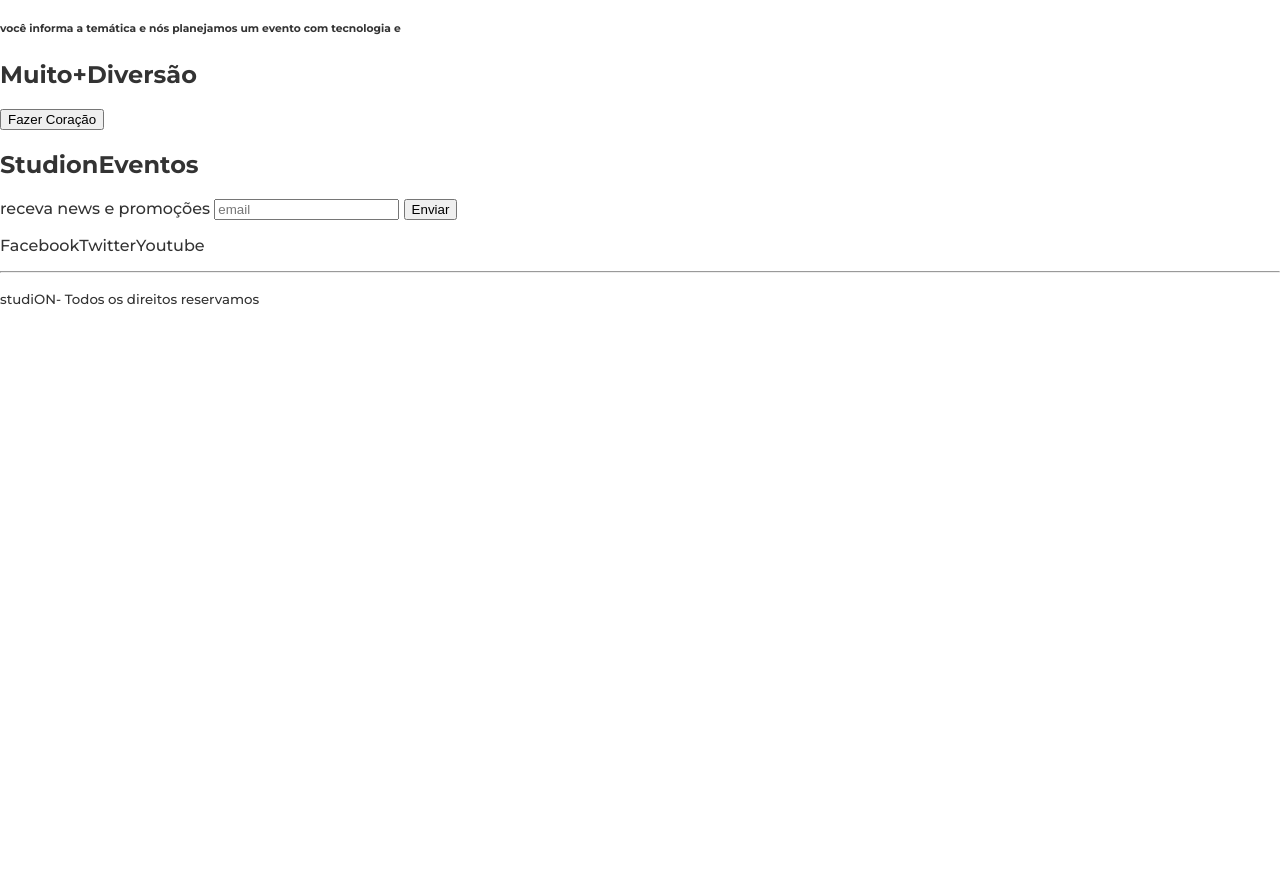
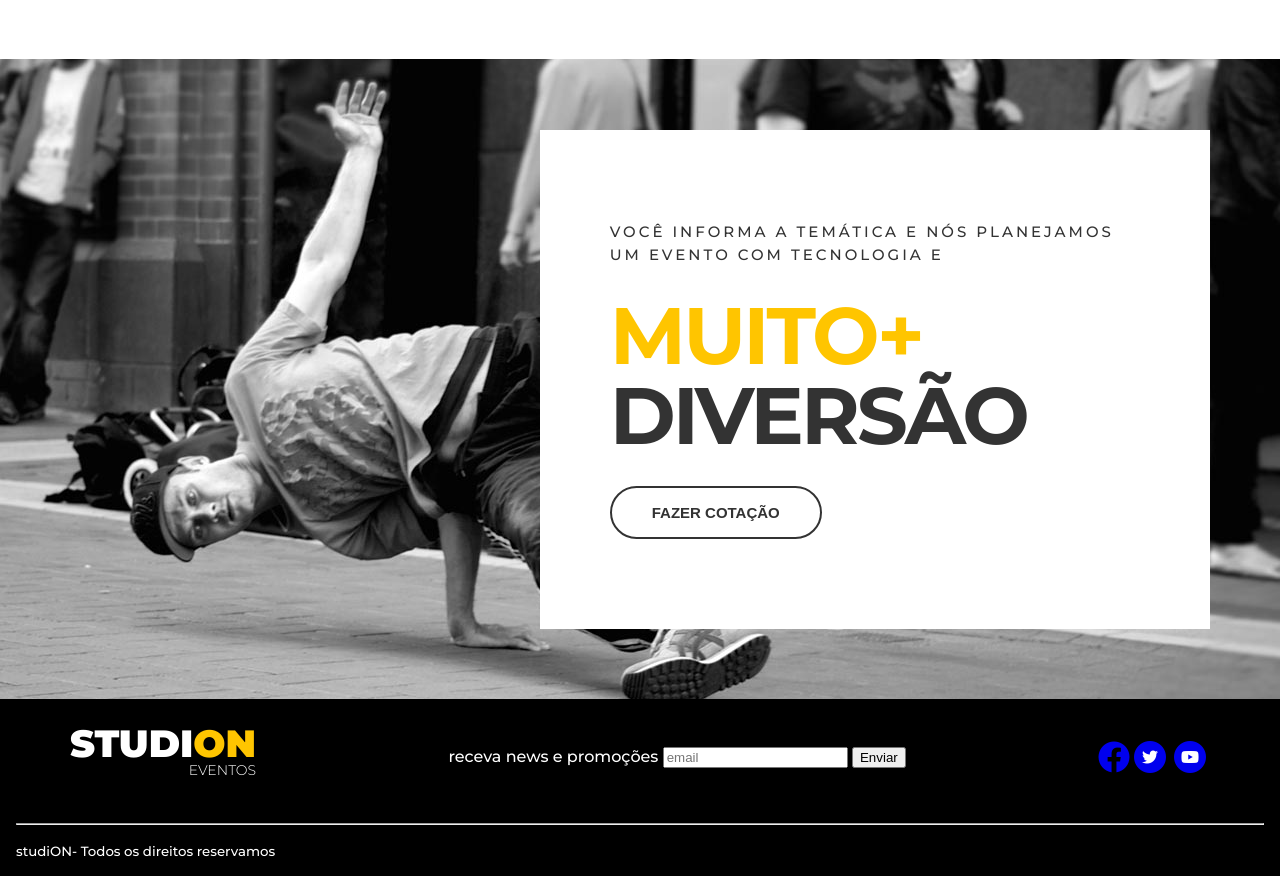
Before and after one commit to Ozeiassantos/studion, a website: page src/index.html in a window 1280 px wide. Shown: the part 1490-2366 px from the top of the page. Before the commit the page ends 1814 px from the top, so only its background shows below. Drawn offline with Linux system fonts and the light colour scheme.

Commit message:
feat : footer

```diff
--- a/src/index.html
+++ b/src/index.html
@@ -1,20 +1,15 @@
 <!DOCTYPE html>
 <html lang="en">
-
     <head>
         <meta charset="UTF-8">
-    <meta http-equiv="X-UA-Compatible" content="IE=edge">
         <meta name="viewport" content="width=device-width, initial-scale=1.0">
         <title>Studion</title>
         <link rel="stylesheet" href="style.css">
     </head>
 
     <body>
-
         <nav class="navbar">
-
             <div class="container navbar__container">
-
                 <h1 class="logo-studion">
                     Studi<span class="copy--primary">on</span>
                     <span class="logo-studion__subtitle">Eventos</span>
@@ -46,100 +41,128 @@
                         </a>
                     </li>
                 </ul>
-
             </div>
-
         </nav>
 
         <header>
             <div id="slider">
                 <div class="slide">
-                <img class="slide__background-image"
+                    <img
+                    class="slide__background-image"
                     src="./images/banner.jpg"
                     alt="Studion Banner">
 
                     <div class="slide__copy">
-                         <h6><span class="copy--primary">Próximo evento</span> - Dia 25 de setembro às 19:00hs</h6>
-                         <h2><span class="copy--primary">Creative
-                             </span>Minds</h2>
+                        <h6>
+                            <span class="copy--primary">Próximo evento</span> - Dia 25 de setembro às 19:00hs
+                        </h6>
+
+                        <h2><span class="copy--primary">Creative</span>Minds</h2>
                         <button class="btn btn--slide">Saiba Mais</button>
+                    </div>
+                </div>
+            </div>
+        </header>
 
-                 </div>
-
-            </div>
-
-        </div>
-
-    </header>
         <main>
-        <section id="counter">
+            <section id="counter" class="counter">
                 <ul class="container counter__container">
                     <li>
-                    <h3>+ de 500
+                        <h3>
+                            + de 500
                             <small>
                                 eventos realizados
                             </small>
                         </h3>
                     </li>
                     <li>
-                    <h3>+ de 1.000.000
+                        <h3>
+                            + de 1.000.000
                             <small>
                                 de ingressos Vendidos
                             </small>
                         </h3>
                     </li>
                     <li>
-                    <h3>+ de 300
+                        <h3>
+                            + de 300
                             <small>
                                 empresas atendidas
                             </small>
                         </h3>
                     </li>
-
                 </ul>
-
             </section>
 
             <section class=" container institutional">
-            <img class="institutional__image" src="./images/institutional.jpg" alt="Stution institutional">
+                <img
+                class="institutional__image"
+                src="./images/institutional.jpg"
+                alt="Stution institutional">
+
                 <div class="institutional__copy">
                     <h6>Fazemos o seu evento acontecer</h6>
                     <h4>Lorem ipsum dolor, sit amet consectetur adipisicing elit.</h4>
-
-                <p>Lorem ipsum, dolor sit amet consectetur adipisicing elit. Molestiae quos blanditiis ut eaque? Repellendus fugiat laboriosam, omnis non voluptas ratione fuga quos eum quis sapiente assumenda deserunt accusantium unde excepturi!</p>
+                    <p>
+                        Lorem ipsum, dolor sit amet consectetur adipisicing elit. Molestiae quos blanditiis ut eaque?
+                        Repellendus fugiat laboriosam, omnis non voluptas ratione fuga quos eum quis sapiente assumenda
+                        deserunt accusantium unde excepturi!
+                    </p>
                     <button class="btn btn--institutional">Saiba Mais</button>
                 </div>
             </section>
 
-        <section>
-            <div>
+
+            <section class="quote">
+                <div class="container quote__container">
+                    <div class="quote__copy">
                         <h6>
-                    você informa a temática e nós planejamos um evento com tecnologia  e
+                            você informa a temática e nós planejamos um evento com tecnologia e
                         </h6>
-                <h2><span>Muito+</span>Diversão</h2>
-                <button>Fazer Coração</button>
+                        <h2><span class="copy--primary">Muito+</span>Diversão</h2>
+                        <button class="btn btn--quote">Fazer Cotação</button>
                     </div>
-
-
+                </div>
             </section>
-
-
         </main>
 
-    <footer>
-        <h2>Studi<span>on</span><span>Eventos</span></h2>
-        <form>
+        <footer class="footer">
+            <div class="container footer__container">
+                <h2 class="logo-studion">
+                    Studi<span class="copy--primary">on</span>
+                    <span class="logo-studion__subtitle">Eventos</span>
+                </h2>
+                <form class="footer__form">
                     <label>receva news e promoções</label>
                     <input type="email" placeholder="email">
                     <button type="submit">Enviar</button>
                 </form>
+                <ul class="footer__social">
+                    <li>
+                        <a href="https://facebook.com/" target="_blank">
+                            <i class="fa-brands fa-facebook fa-2x"></i>
+                        </a>
+                    </li>
+                    <li>
+                        <a href="https://twitter.com/" target="_blank">
+                            <span class="fa-stack">
+                                <i class="fa-solid fa-circle fa-stack-2x"></i>
+                                <i class="fab fa-twitter fa-stack-1x fa-inverse"></i>
+                              </span>
+                        </a>
+                    </li>
+                    <li>
+                        <a href="https://youtube.com/" target="_blank">
+                            <span class="fa-stack">
+                                <i class="fa-solid fa-circle fa-stack-2x"></i>
+                                <i class="fab fa-youtube fa-stack-1x fa-inverse"></i>
+                              </span>
+                        </a>
+                    </li>
+                </ul>
+            </div>
 
-        <ul>
-            <li><a href="https://facebook.com/" target="_blank"></a> Facebook</li>
-            <li><a href="https://twitter.com/" target="_blank"></a> Twitter</li>
-            <li><a href="https://youtube.com/" target="_blank"></a> Youtube</li>
-        </ul>
-        <hr/>
+            <hr />
 
             <p>
                 <small>studi<span>ON</span>- Todos os direitos reservamos</small>
--- a/src/style.css
+++ b/src/style.css
@@ -1,17 +1,18 @@
 @import url('https://fonts.googleapis.com/css2?family=Bebas+Neue&family=Inter:wght@400;900&family=Montserrat:wght@300;500;700;900&family=Roboto&display=swap');
+
+@import url('https://cdnjs.cloudflare.com/ajax/libs/font-awesome/6.2.0/css/all.min.css');
+
 * {
     box-sizing: border-box;
 }
 
 :root {
-
     font-family: 'Montserrat', sans-serif;
     font-size: 16px;
     --color-copy: #333;
     --colorprimary: #ffc500;
     --defaut-padding: 1rem;
     color: var(--color-copy);
-
 }
 
 body {
@@ -22,7 +23,7 @@ body {
 header,
 main,
 footer {
-    overflow: hidden;
+    overflow-x: hidden;
 }
 
 .container {
@@ -74,7 +75,6 @@ ul {
 
 .navbar__links a:hover {
     color: var(--colorprimary);
-
 }
 
 .logo-studion {
@@ -82,14 +82,12 @@ ul {
     font-weight: 900;
     line-height: 1ch;
     text-transform: uppercase;
-    text-align: right
-    ;
+    text-align: right;
 }
 
 .logo-studion__subtitle {
     font-size: .875rem;
     font-weight: 300;
-
 }
 
 .copy--primary {
@@ -103,9 +101,7 @@ ul {
 
 .slide {
     position: relative;
-    height: calc(100vh - 7.75rem);
-
-
+    height: calc(90vh - 7.75rem);
 }
 
 .slide__background-image {
@@ -113,14 +109,12 @@ ul {
     height: 100%;
     object-fit: cover;
     object-position: center;
-
 }
 
 .slide__copy {
     position: absolute;
+    top: 6.25rem;
     left: 50vw;
-    top: 6.25rem;
-
 }
 
 .slide__copy h6 {
@@ -128,13 +122,13 @@ ul {
     font-weight: 400;
     text-transform: uppercase;
     letter-spacing: .1875rem;
-
 }
 
 .slide__copy h2 {
     font-size: 6.25rem;
     text-transform: uppercase;
     line-height: 6.25rem;
+    margin: 0;
 }
 
 .slide__copy h2 span {
@@ -145,15 +139,13 @@ ul {
     cursor: pointer;
     padding: 1rem 2.5rem;
     border: .125rem solid #fff;
+    border-radius: 5rem;
     color: var(--colorprimary);
     background: unset;
-    border-radius: 5rem;
     font-size: .9375rem;
+    font-weight: 700;
     text-transform: uppercase;
-    letter-spacing: .15rem;
-    font-weight: 700;
     transition: 0.5s all ease;
-
 }
 
 .btn:hover,
@@ -169,13 +161,13 @@ ul {
     background-color: var(--colorprimary);
     color: #fff;
     text-transform: uppercase;
+}
 
-}
 .counter__container {
     display: grid;
-    grid-template-columns: repeat(auto-fill, minmax(300px,1fr) );
+    grid-template-columns: repeat(auto-fill, minmax(300px, 1fr));
     place-items: center;
-    padding: 4.375rem 1rem;
+    padding: 4.375rem 0;
 }
 
 .counter__container h3 {
@@ -192,6 +184,7 @@ ul {
     grid-template-columns: auto auto;
     gap: 3.125rem;
     align-items: center;
+    padding: 4.375rem;
 }
 
 .institutional__image {
@@ -216,18 +209,91 @@ ul {
 }
 
 .institutional p {
+    font-family: 'roboto', sans-serif;
     font-size: 1.0625rem;
     line-height: 1.6875rem;
-    font-family: 'roboto', sans-serif;
     margin-bottom: 0;
     margin-bottom: 2.5rem;
 }
 
 .btn--institutional:hover {
     color: var(--color-copy);
+    background: unset;
+    box-shadow: 0 1rem 1rem #0006;
+}
+
+.quote {
+    background-image: url(./images/parallax.jpg);
+    background-attachment: fixed;
+    background-repeat: no-repeat;
+    background-image: cover;
+    background-position: center;
+}
+
+.quote__container {
+    display: grid;
+    align-items: center;
+    justify-items: end;
+    min-height: 80vh;
+}
+
+.quote__copy {
+    background-color: #fff;
+    padding: 5.625rem 4.375rem;
+}
+
+.quote__copy h6 {
+    font-size: .9375rem;
+    font-weight: 400;
+    letter-spacing: .1875rem;
+    line-height: 1.4375rem;
+    max-width: 53ch;
+    text-transform: uppercase;
+    margin: 0;
+}
+
+.quote__copy h2 {
+    font-size: 5rem;
+    line-height: 5rem;
+    text-transform: uppercase;
+    letter-spacing: -.1875rem;
+    margin: 1.875rem 0;
+}
+
+.quote__copy h2 span {
+    display: block;
+}
+
+.btn--quote {
+    color: var(--color-copy);
     border-color: var(--color-copy);
     background: unset;
+}
 
+.footer {
+    background-color: #000;
+    color: #fff;
+    padding:0 1rem ;
+}
 
+.footer__container {
+    display: grid;
+    grid-template-columns: repeat(3, auto);
+    align-items: center;
+}
 
+.footer .logo-studion {
+    justify-self: start;
 }
+
+.logo-studion__subtitle {
+    display: block;
+}
+
+.footer__form {
+    justify-self: center;
+}
+
+.footer__social {
+    justify-self: end;
+}
```
Lines whose indentation alone changed are shown as unchanged.
